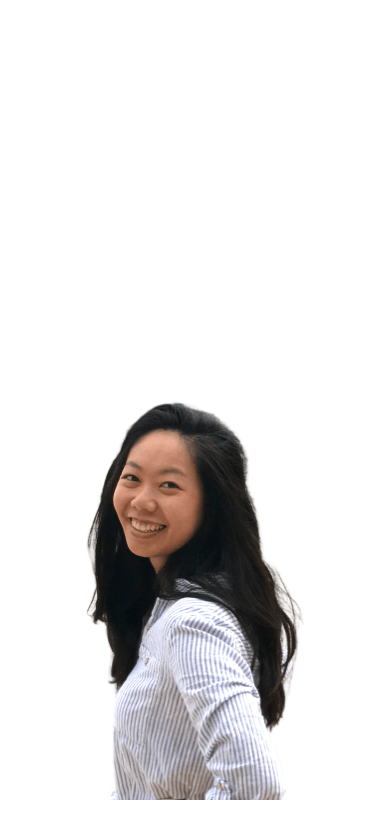
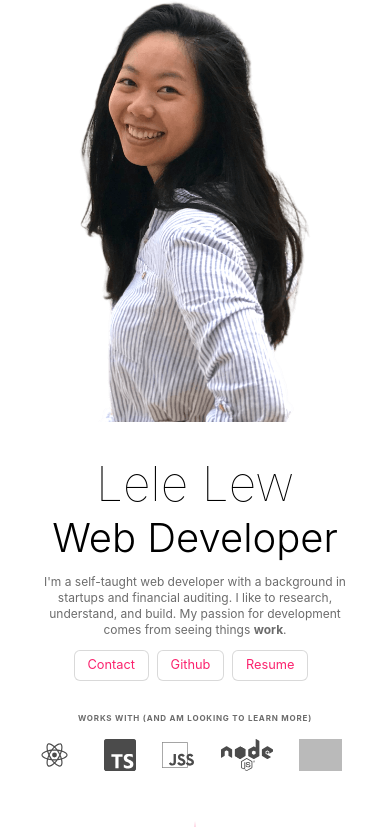
Before and after one commit to lelelew/portfolio, a Next.js app: page / in a window 390 px wide. Shown: the top 827 px of the page. Built offline with nearby package versions, Linux system fonts and the light colour scheme; grey boxes are pictures that could not be loaded.

Commit message:
clamp responsive font sizes

```diff
--- a/components/AboveTheFold.module.css
+++ b/components/AboveTheFold.module.css
@@ -20,12 +20,12 @@
 }
 
 .left img {
-  height: 50%;
-  /* max-width: 80%; */
+  height: 50vh;
+  /* max-width: 40vw; */
 }
 
 .right {
-  padding: 1rem;
+  padding: 2rem;
   display: flex;
   flex-direction: column;
   align-items: center;
@@ -36,6 +36,7 @@
 
 @media (min-width: 950px) {
   .right {
+    padding: 1rem;
     align-items: flex-start;
     text-align: left;
   }
--- a/styles/globals.css
+++ b/styles/globals.css
@@ -4,7 +4,7 @@ body {
   margin: 0;
   font-family: -apple-system, BlinkMacSystemFont, Segoe UI, Roboto, Oxygen,
     Ubuntu, Cantarell, Fira Sans, Droid Sans, Helvetica Neue, sans-serif;
-  font-size: 2vh;
+  font-size: clamp(16px, 2vw, 30px);
   color: rgba(0, 0, 0, 0.58);
 }
 
```
